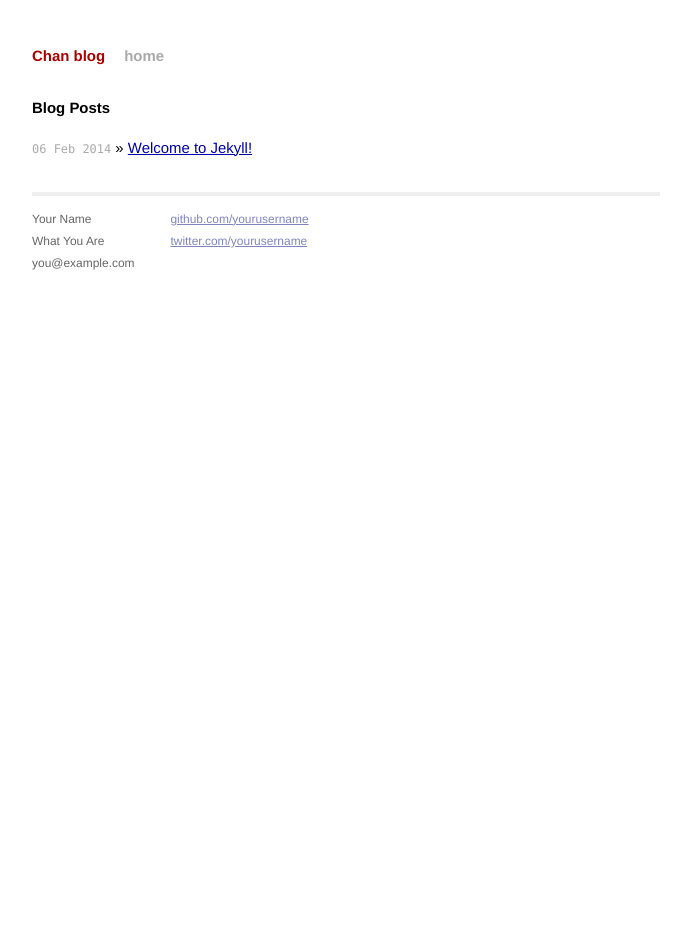
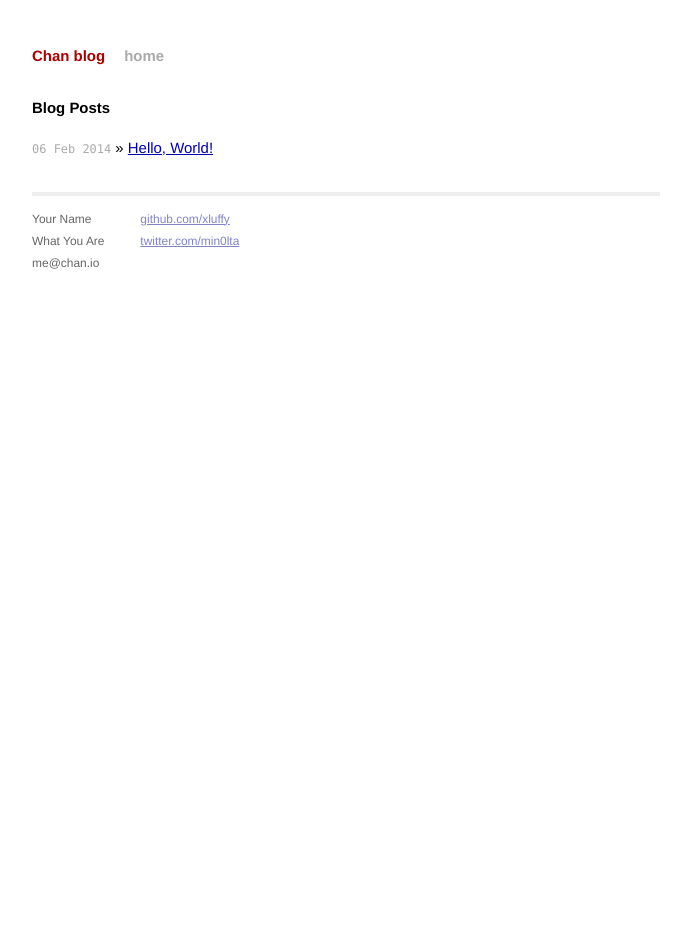
Before and after one commit to gitter-badger/xluffy.github.io, a Jekyll site: the page built from index.html, in a window 1280 px wide. Shown: the whole page, without its empty margins (294-985 px from the left). Built offline with Jekyll 4.4.1, drawn with Linux system fonts in a browser that asks for light colours; Markdown is read by kramdown in place of the engine named in the settings.

Commit message:
First post for blog - create hello.rb - delete welcome to jekyll

```diff
--- a/_layouts/default.html
+++ b/_layouts/default.html
@@ -28,13 +28,13 @@
               <p>
                 Your Name<br />
                 What You Are<br />
-                you@example.com
+                me@chan.io
               </p>
             </div>
             <div class="contact">
               <p>
-                <a href="https://github.com/yourusername">github.com/yourusername</a><br />
-                <a href="https://twitter.com/yourusername">twitter.com/yourusername</a><br />
+                <a href="https://github.com/xluffy">github.com/xluffy</a><br />
+                <a href="https://twitter.com/min0lta">twitter.com/min0lta</a><br />
               </p>
             </div>
           </div>
```
Also changed, not shown: _posts/2014-02-06-hello-world.markdown (added, +11 -0 lines), _posts/2014-02-06-welcome-to-jekyll.markdown (deleted, +0 -24 lines).
